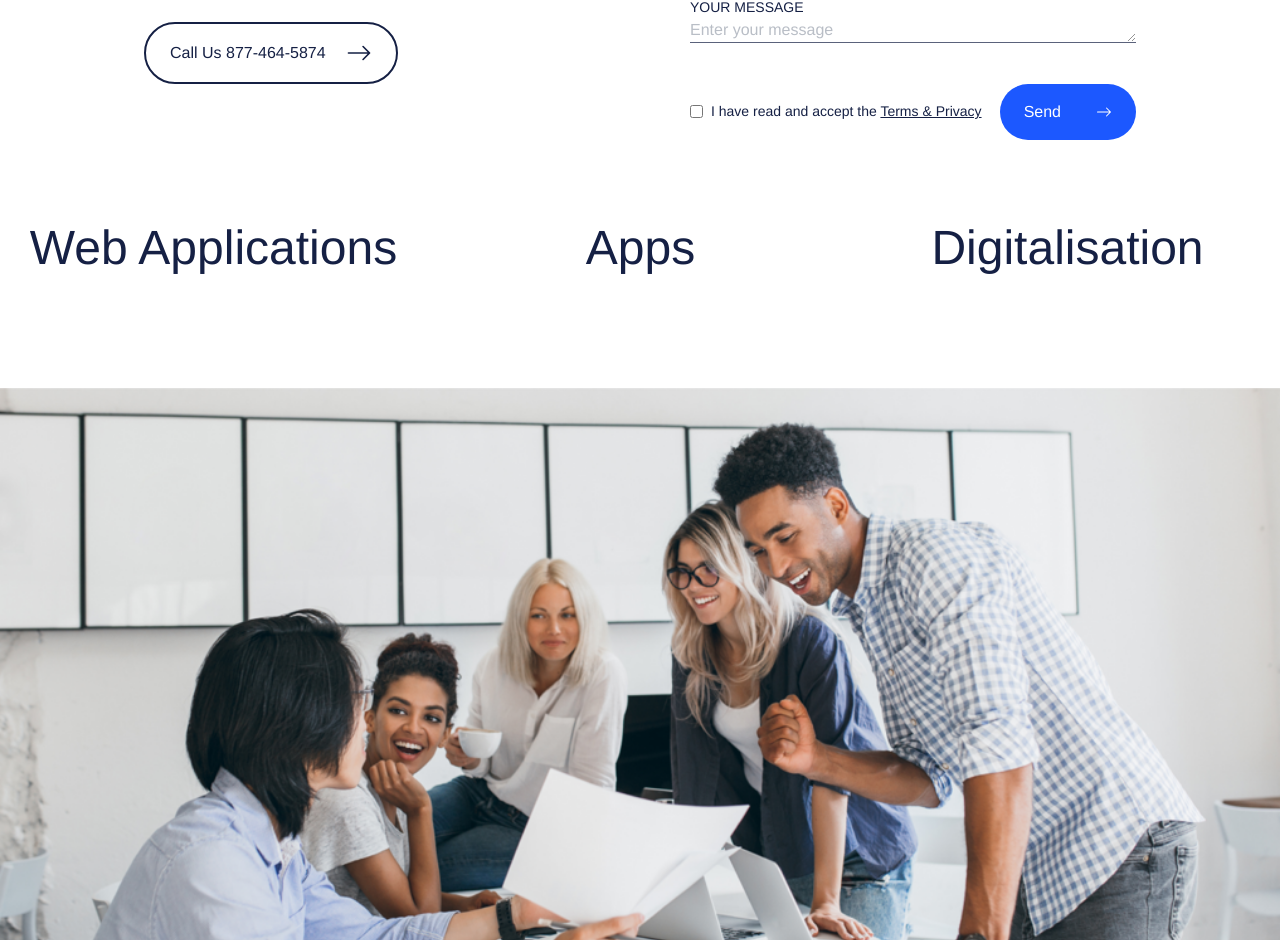
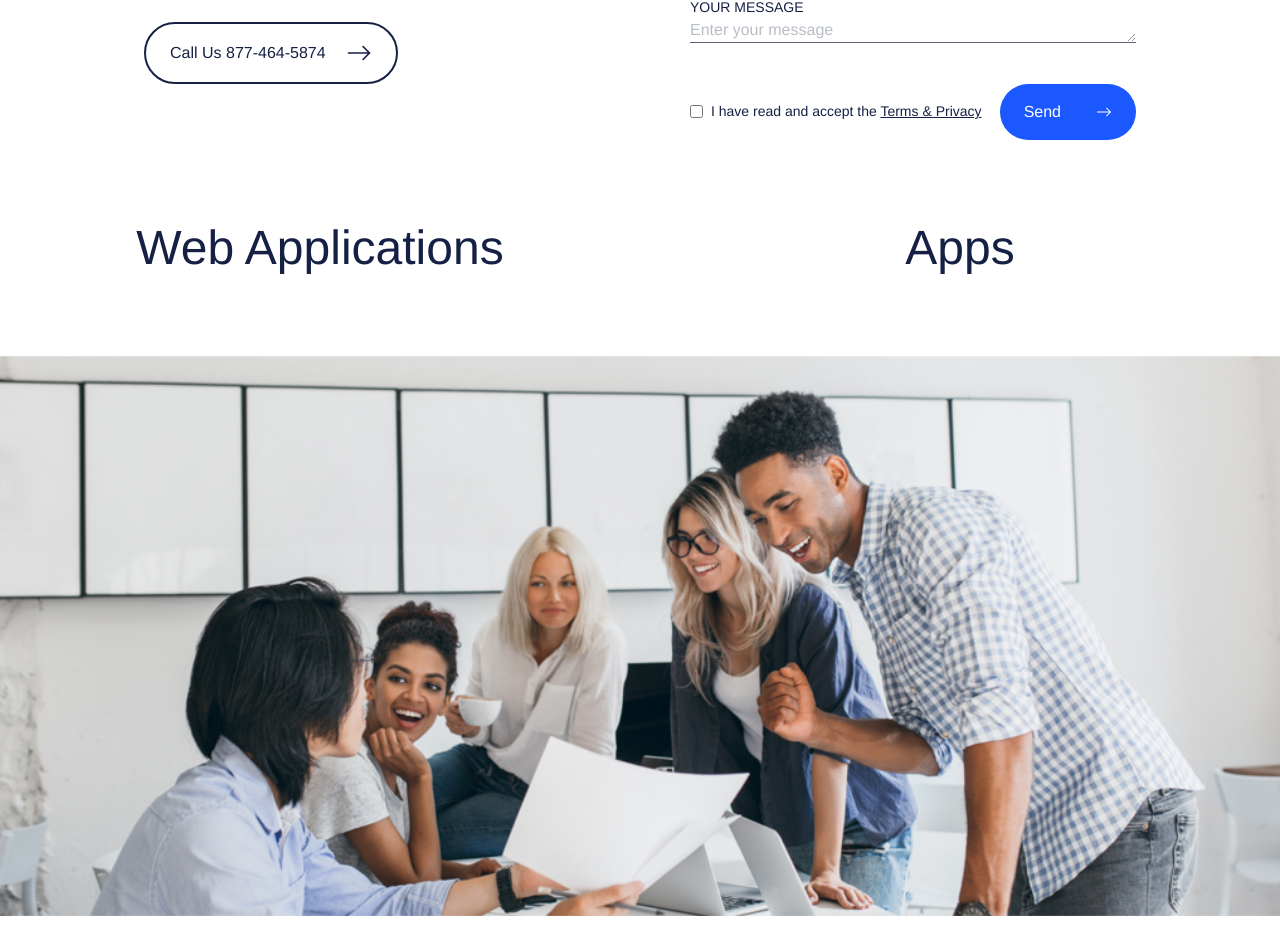
Before and after one commit to dexteraim/della7, a React (Vite) app: page / in a window 1280 px wide. Shown: the part 5413-6353 px from the top of the page. Built offline with nearby package versions, Linux system fonts and the light colour scheme.

Commit message:
tasks updated

```diff
--- a/src/components/Tasks.jsx
+++ b/src/components/Tasks.jsx
@@ -2,6 +2,29 @@ import Carousel from 'react-multi-carousel';
 import 'react-multi-carousel/lib/styles.css';
 
 const Tasks = () => {
+  const tasks = [
+    {
+      id: 1,
+      task: 'Web Applications',
+    },
+    {
+      id: 2,
+      task: 'Apps',
+    },
+    {
+      id: 3,
+      task: 'Digitalisation',
+    },
+    {
+      id: 4,
+      task: 'Automation',
+    },
+    {
+      id: 5,
+      task: 'Contract Us',
+    },
+  ];
+
   const responsive = {
     mobile: {
       breakpoint: { max: 768, min: 0 },
@@ -10,36 +33,32 @@ const Tasks = () => {
     },
     desktop: {
       breakpoint: { max: 2560, min: 768 },
-      items: 3,
-      slidesToSlide: 1, // optional, default to 1.
+      items: 2,
+      slidesToSlide: 2, // optional, default to 1.
     },
   };
   return (
     <>
-      <div className="pb-[32px]">
+      <div className="">
         <Carousel
           responsive={responsive}
           infinite={true}
           arrows={false}
           autoplay={true}
           autoplaySpeed="1"
+          className=""
           renderButtonGroupOutside={true}
         >
-          <div className="justify-center py-[72px] text-center text-[48px] text-primary-blue">
-            Web Applications
-          </div>
-          <div className="justify-center py-[72px] text-center text-[48px] text-primary-blue">
-            Apps
-          </div>
-          <div className="justify-center py-[72px] text-center text-[48px] text-primary-blue">
-            Digitalisation
-          </div>
-          <div className="justify-center py-[72px] text-center text-[48px] text-primary-blue">
-            Automation
-          </div>
-          <div className="justify-center py-[72px] text-center text-[48px] text-primary-blue">
-            Contract Us
-          </div>
+          {tasks.map(({ id, task }) => {
+            return (
+              <div
+                key={id}
+                className="justify-center py-[72px] text-center text-[48px] text-primary-blue"
+              >
+                {task}
+              </div>
+            );
+          })}
         </Carousel>
       </div>
     </>
```
